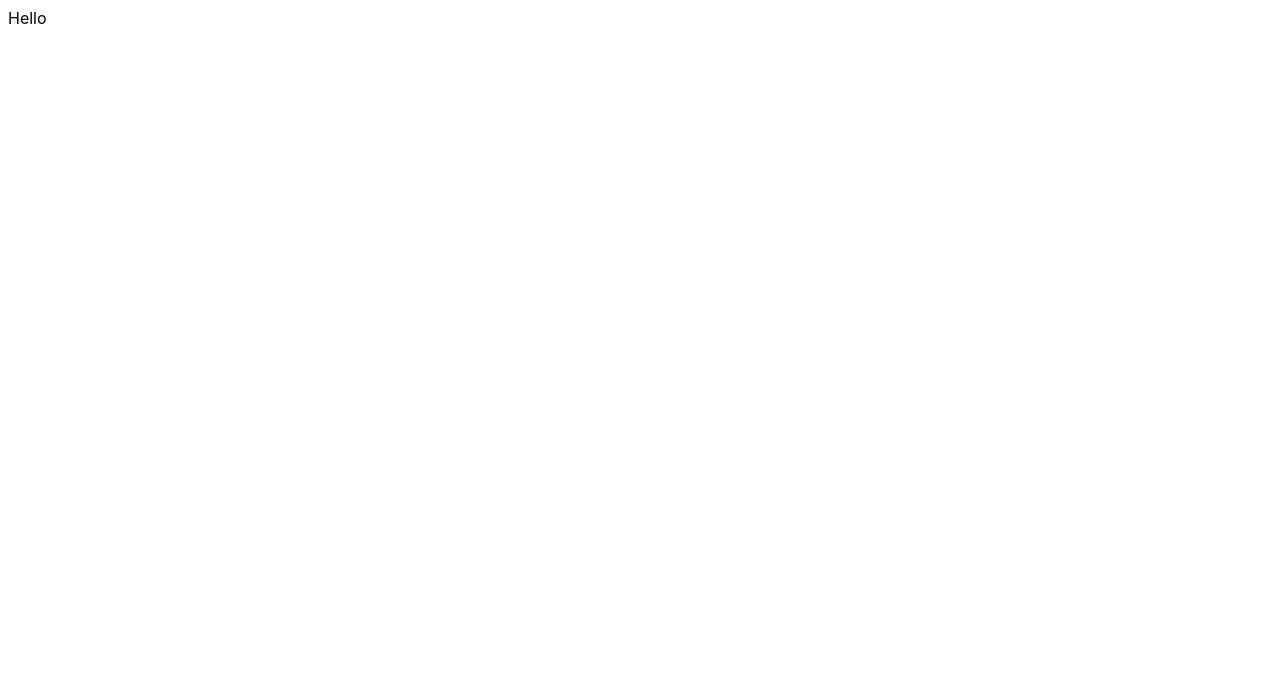
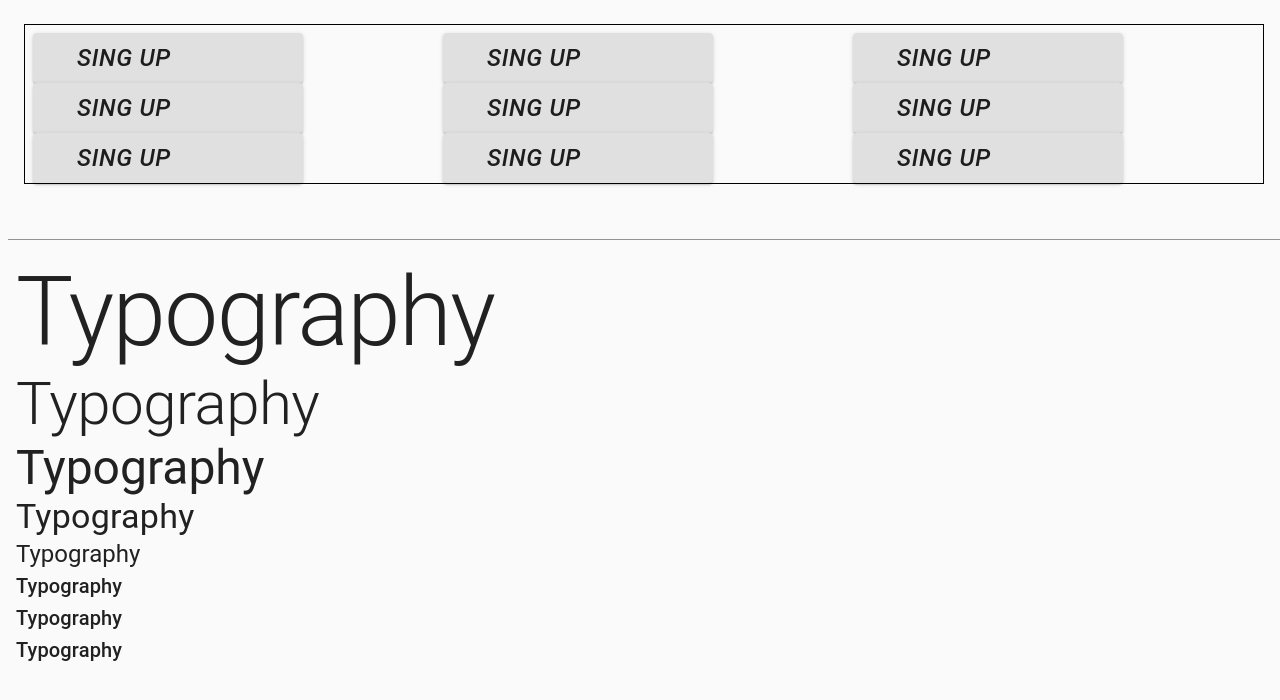
Before and after one commit to Oli1nykDmytro/MaterialComponents, a React (Create React App) app: page /story-book in a window 1280 px wide. Shown: the top 700 px of the page. Built offline with nearby package versions, Linux system fonts and the light colour scheme.

Commit message:
add Typografy and input code

```diff
--- a/src/App.tsx
+++ b/src/App.tsx
@@ -3,6 +3,7 @@ import { Switch, Route } from 'react-router-dom';
 import StoryBook from './component/StoryBook';
 // import './App.css';
 import { ThemeProvider } from '@material-ui/core/styles';
+import CssBaseline from '@material-ui/core/CssBaseline';
 
 import theme from './common/them';
 
@@ -10,11 +11,13 @@ function App() {
   return (
     <>
       <ThemeProvider theme={theme}>
+        <CssBaseline>
         <Switch>
           <Route path="/story-book" exact>
             <StoryBook />
           </Route>
         </Switch>
+        </CssBaseline>
       </ThemeProvider>
     </>
   );
--- /dev/null
+++ b/src/common/TextField/index.tsx
@@ -0,0 +1,3 @@
+import {TextField} from '@material-ui/core'
+
+export default TextField;
--- /dev/null
+++ b/src/common/Typography/index.tsx
@@ -0,0 +1,2 @@
+import {Typography} from '@material-ui/core'
+export default Typography;
--- a/src/common/them.ts
+++ b/src/common/them.ts
@@ -1,16 +1,29 @@
 import { createMuiTheme, Theme } from '@material-ui/core/styles';
 
 const color = {
-  blue: '#0000ff',
+  green: '#6D9B12',
+  grey:'#E5E5E5',
+  blue:"#4285F4"
 };
 const defaultTheme = createMuiTheme();
+console.log(defaultTheme);
+
 const theme = createMuiTheme({
+    typography:{
+        button:{
+            width:270,
+            height:50,
+            fontStyle:'italic'
+        }
+    },
   overrides: {
-    MuiSelect: {
+    MuiButton: {
       root: {
-        paddingRight: defaultTheme.spacing(3),
+        paddingRight: defaultTheme.spacing(13),
+        marginRight: defaultTheme.spacing(3),
+        fontSize:defaultTheme.spacing(3),
       },
-      icon: {
+      colorInherit: {
         color: color.blue,
       },
     },
--- /dev/null
+++ b/src/component/ContainerBtn/Buttons/index.tsx
@@ -0,0 +1,23 @@
+import { Button } from "@material-ui/core";
+import React,{FC} from "react";
+import Box from '../../../common/Box'
+
+interface PropsButtons {
+    text:string,
+}
+
+const ArrayBtn: FC<PropsButtons> = (props) => {
+    const  {text} = props
+    console.log(text);
+    return(
+        <>
+        <Box color="#0000ff">
+          <Button variant="contained">{text}</Button>
+          <Button variant="contained">{text}</Button>
+          <Button variant="contained">{text}</Button>
+        </Box>
+        </>
+    )
+}
+
+export default ArrayBtn;
--- /dev/null
+++ b/src/component/ContainerBtn/index.tsx
@@ -0,0 +1,23 @@
+import React,{FC} from 'react';
+import ArrayBtn from './Buttons'
+import Box from '../../common/Box'
+
+interface PropsButtons {
+    text:string,
+}
+
+const ContainerBtn: FC<PropsButtons> = (props) => {
+    const {text} = props
+    return(
+        <>
+         <Box pt={1} pl={1} display="flex" m={2} border="1px solid black"  color="#0000ff">
+        <ArrayBtn text={text}/>
+        <ArrayBtn text={text}/>
+        <ArrayBtn text={text}/>
+        </Box>
+        </>
+    )
+}
+
+
+export default ContainerBtn;
--- /dev/null
+++ b/src/component/DefaultText/index.tsx
@@ -0,0 +1,33 @@
+import React, { FC } from 'react';
+import Box from '../../common/Box';
+import Typography from '../../common/Typography'
+import { TypographyProps } from '@material-ui/core/Typography';
+
+
+interface PropTypography {
+    variant?:"h1" |"h2" | "h3" | "h4" | "h5" | "h6",
+    text:string,
+}
+
+
+
+const TypographyComponents: FC<PropTypography> =(props)=>{
+    const {text} = props;
+
+    return(
+        <>
+          <Box pt={1} pl={1} display="flex" flexDirection="column">
+                <Typography variant="h1"> {text} </Typography>
+                <Typography variant="h2"> {text} </Typography>
+                <Typography variant="h3"> {text} </Typography>
+                <Typography variant="h4"> {text} </Typography>
+                <Typography variant="h5"> {text} </Typography>
+                <Typography variant="h6"> {text} </Typography>
+                <Typography variant="h6"> {text} </Typography>
+                <Typography variant="h6"> {text} </Typography>
+            </Box>
+        </>
+    );
+}
+
+export default TypographyComponents;
--- /dev/null
+++ b/src/component/Input/index.tsx
@@ -0,0 +1,12 @@
+import React ,{FC} from 'react';
+import TextFiled from '../../common/TextField'
+
+const InputComponent:FC =() =>{
+    return(
+        <>
+        <TextFiled>  </TextFiled>
+        </>
+    );
+}
+
+export default InputComponent;
--- a/src/component/StoryBook/index.tsx
+++ b/src/component/StoryBook/index.tsx
@@ -1,12 +1,23 @@
 import React from 'react';
+import Box from '../../common/Box';
+import ContainerBtn from '../ContainerBtn'
+import TypographyComponents from '../DefaultText'
+import InputComponent from '../Input'
 
-import Box from '../Box';
 
 const StoryBook = () => {
+
+    const sizeText:string[] = ["h1","h2","h3","h4","h5","h6"]
   return (
     <>
       <Box pt={1} pl={1} display="flex" flexDirection="column">
-        Hello
+        <ContainerBtn text="Sing Up"/>
+      </Box>
+      <Box pt={1} pl={1} display="flex" flexDirection="column">
+          <InputComponent/>
+      </Box>
+      <Box pt={1} pl={1} display="flex" flexDirection="column">
+          <TypographyComponents text="Typography" />
       </Box>
     </>
   );
```
Also changed, not shown: src/common/Box/index.tsx (renamed from src/component/Box/index.tsx).
